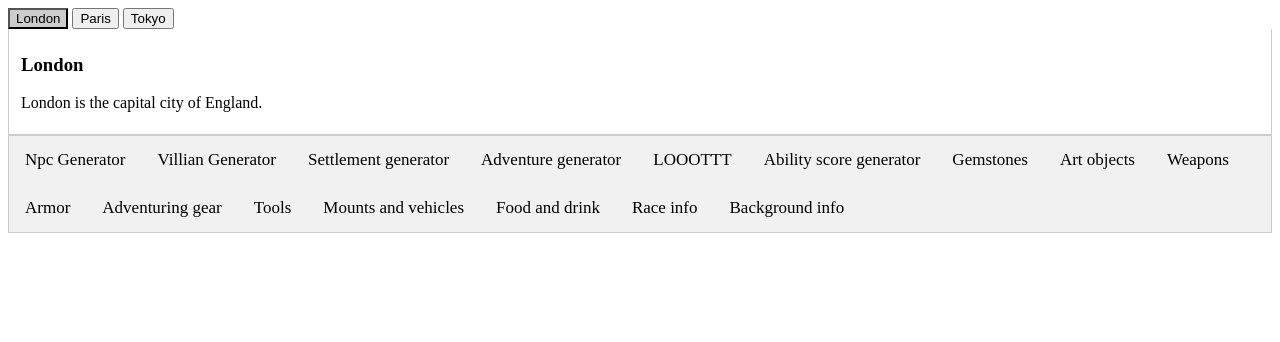
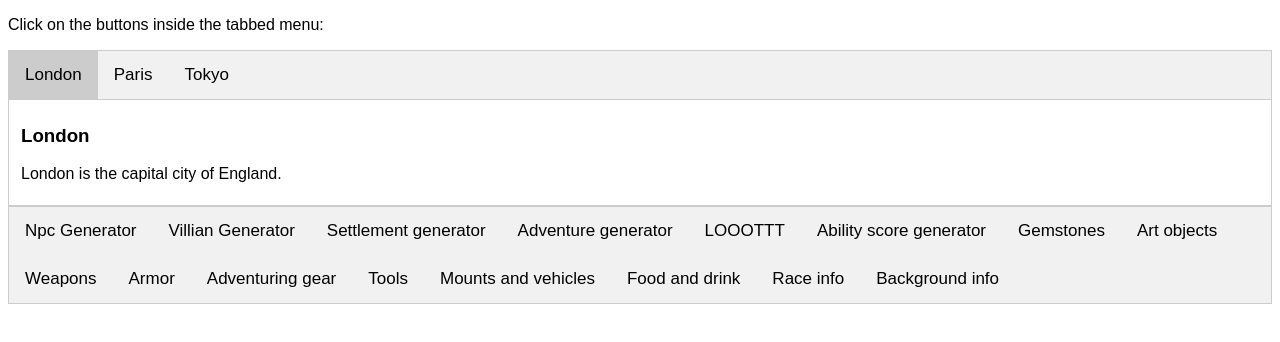
Before and after one commit to nccm16/nccm16.github.io, a plain HTML site: page index.html in a window 1280 px wide. Both pictures are taken after a click on the button "London". Drawn offline with Linux system fonts and the light colour scheme.

Commit message:
Update index.html

```diff
--- a/index.html
+++ b/index.html
@@ -1,12 +1,58 @@
 <!DOCTYPE html>
 <html>
-  <div class="tab">
+<html>
+<head>
+<style>
+body {font-family: Arial;}
+
+/* Style the tab */
+.tab {
+    overflow: hidden;
+    border: 1px solid #ccc;
+    background-color: #f1f1f1;
+}
+
+/* Style the buttons inside the tab */
+.tab button {
+    background-color: inherit;
+    float: left;
+    border: none;
+    outline: none;
+    cursor: pointer;
+    padding: 14px 16px;
+    transition: 0.3s;
+    font-size: 17px;
+}
+
+/* Change background color of buttons on hover */
+.tab button:hover {
+    background-color: #ddd;
+}
+
+/* Create an active/current tablink class */
+.tab button.active {
+    background-color: #ccc;
+}
+
+/* Style the tab content */
+.tabcontent {
+    display: none;
+    padding: 6px 12px;
+    border: 1px solid #ccc;
+    border-top: none;
+}
+</style>
+</head>
+<body>
+
+<p>Click on the buttons inside the tabbed menu:</p>
+
+<div class="tab">
   <button class="tablinks" onclick="openCity(event, 'London')">London</button>
   <button class="tablinks" onclick="openCity(event, 'Paris')">Paris</button>
   <button class="tablinks" onclick="openCity(event, 'Tokyo')">Tokyo</button>
 </div>
 
-<!-- Tab content -->
 <div id="London" class="tabcontent">
   <h3>London</h3>
   <p>London is the capital city of England.</p>
@@ -21,6 +67,25 @@
   <h3>Tokyo</h3>
   <p>Tokyo is the capital of Japan.</p>
 </div>
+
+<script>
+function openCity(evt, cityName) {
+    var i, tabcontent, tablinks;
+    tabcontent = document.getElementsByClassName("tabcontent");
+    for (i = 0; i < tabcontent.length; i++) {
+        tabcontent[i].style.display = "none";
+    }
+    tablinks = document.getElementsByClassName("tablinks");
+    for (i = 0; i < tablinks.length; i++) {
+        tablinks[i].className = tablinks[i].className.replace(" active", "");
+    }
+    document.getElementById(cityName).style.display = "block";
+    evt.currentTarget.className += " active";
+}
+</script>
+
+</body>
+</html>
 <ul class="tab">
   <li><a href="#" class="tablinks" onclick="openCity(event, 'London')">Npc Generator</a></li>
   <li><a href="#" class="tablinks" onclick="openCity(event, 'Paris')">Villian Generator</a></li>
```
